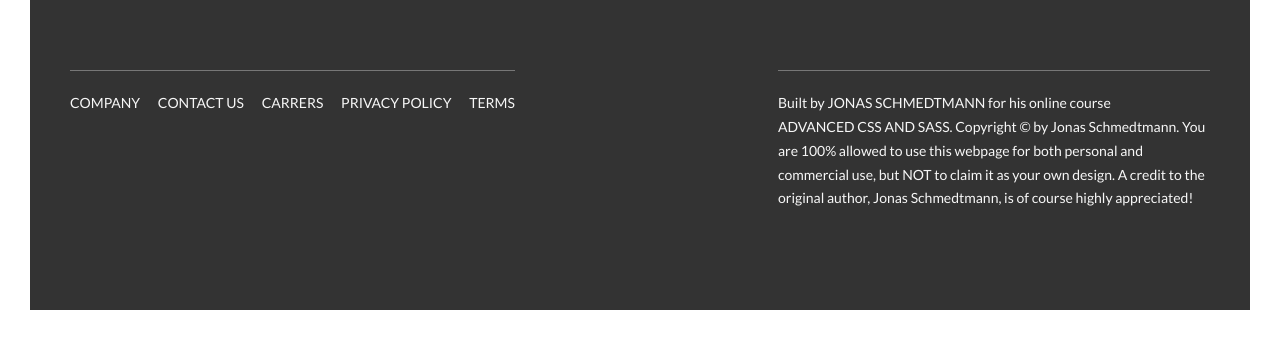
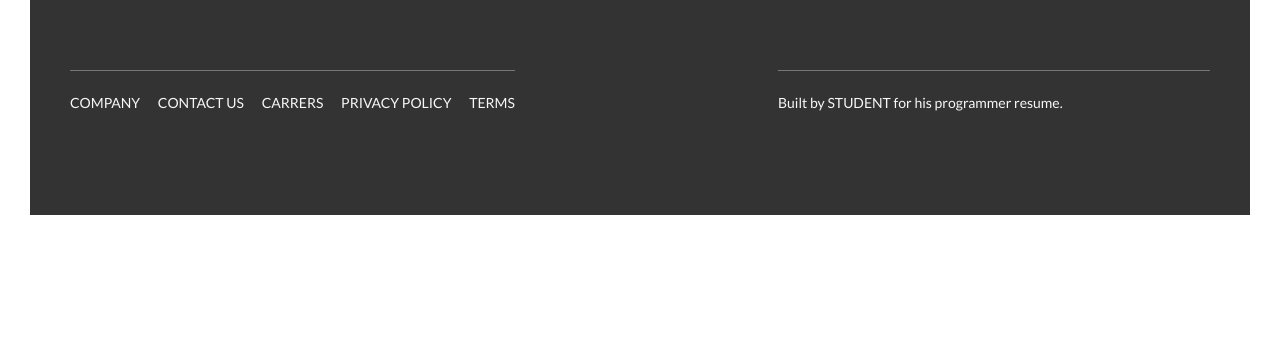
Before and after one commit to Aluminufloss/Natours, a website: page index.html in a window 1280 px wide. Shown: the part 5533-5873 px from the top of the page. After the commit the page ends 5778 px from the top, so only its background shows below. Drawn offline with Linux system fonts and the light colour scheme.

Commit message:
some fixes

```diff
--- a/index.html
+++ b/index.html
@@ -360,10 +360,7 @@
                 </div>
                 <div class="col-1-of-2">
                     <p class="footer__copyright">
-                        Built by <a href="#" class="footer__link">Jonas Schmedtmann</a> for his online course <a href="#" class="footer__link">Advanced CSS and Sass</a>.
-                        Copyright &copy; by Jonas Schmedtmann. You are 100% allowed to use this webpage for both personal
-                        and commercial use, but NOT to claim it as your own design. A credit to the original author, Jonas
-                        Schmedtmann, is of course highly appreciated!
+                        Built by <a href="#" class="footer__link">student</a> for his programmer resume.
                     </p>
                 </div>
             </div>
@@ -395,75 +392,6 @@
             </div>
         </div>
 
-        <!--
-        <section class="grid-test">
-            <div class="row">
-                <div class="col-1-of-2">
-                    Col 1 of 2
-                </div>
-                <div class="col-1-of-2">
-                    Col 1 of 2
-                </div>
-            </div>
-
-            <div class="row">
-                <div class="col-1-of-3">
-                    Col 1 of 3
-                </div>
-                <div class="col-1-of-3">
-                    Col 1 of 3
-                </div>
-                <div class="col-1-of-3">
-                    Col 1 of 3
-                </div>
-            </div>
-
-            <div class="row">
-                <div class="col-1-of-3">
-                    Col 1 of 3
-                </div>
-                <div class="col-2-of-3">
-                    Col 2 of 3
-                </div>
-            </div>
-
-            <div class="row">
-                <div class="col-1-of-4">
-                    Col 1 of 4
-                </div>
-                <div class="col-1-of-4">
-                    Col 1 of 4
-                </div>
-                <div class="col-1-of-4">
-                    Col 1 of 4
-                </div>
-                <div class="col-1-of-4">
-                    Col 1 of 4
-                </div>
-            </div>
-
-            <div class="row">
-                <div class="col-1-of-4">
-                    Col 1 of 4
-                </div>
-                <div class="col-1-of-4">
-                    Col 1 of 4
-                </div>
-                <div class="col-2-of-4">
-                    Col 2 of 4
-                </div>
-            </div>
-
-            <div class="row">
-                <div class="col-1-of-4">
-                    Col 1 of 4
-                </div>
-                <div class="col-3-of-4">
-                    Col 3 of 4
-                </div>
-            </div>
-        </section>
-        -->
 
     </body>
 </html>
--- a/package.json
+++ b/package.json
@@ -6,7 +6,7 @@
   "scripts": {
     "compile:sass": "node-sass sass/main.scss css/style.css -w"
   },
-  "author": "Jonas",
+  "author": "Nazar",
   "license": "ISC",
   "devDependencies": {
     "node-sass": "^4.5.3"
```
